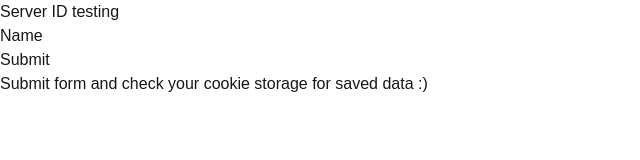
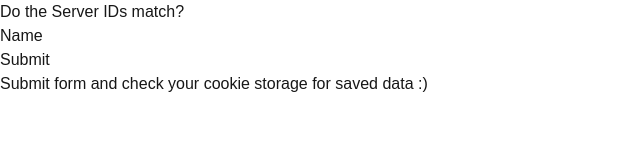
Before and after one commit to timarney/next-server-ids, a Next.js app: page / in a window 1280 px wide. Shown: the top 160 px of the page, without its empty margins (0-640 px from the left). Built offline with nearby package versions, Linux system fonts and the light colour scheme.

Commit message:
swap title

```diff
--- a/src/app/page.tsx
+++ b/src/app/page.tsx
@@ -4,7 +4,7 @@ export default function Home() {
   return (
     <div className="grid grid-rows-[20px_1fr_20px] items-center justify-items-center min-h-screen p-8 pb-20 gap-16 sm:p-20 font-[family-name:var(--font-geist-sans)]">
       <main className="flex flex-col gap-8 row-start-2 items-center sm:items-start">
-        <h1 className="text-4xl font-bold text-center">Server ID testing</h1>
+        <h1 className="text-4xl font-bold text-center">Do the Server IDs match?</h1>
 
         <Form />
 
```
